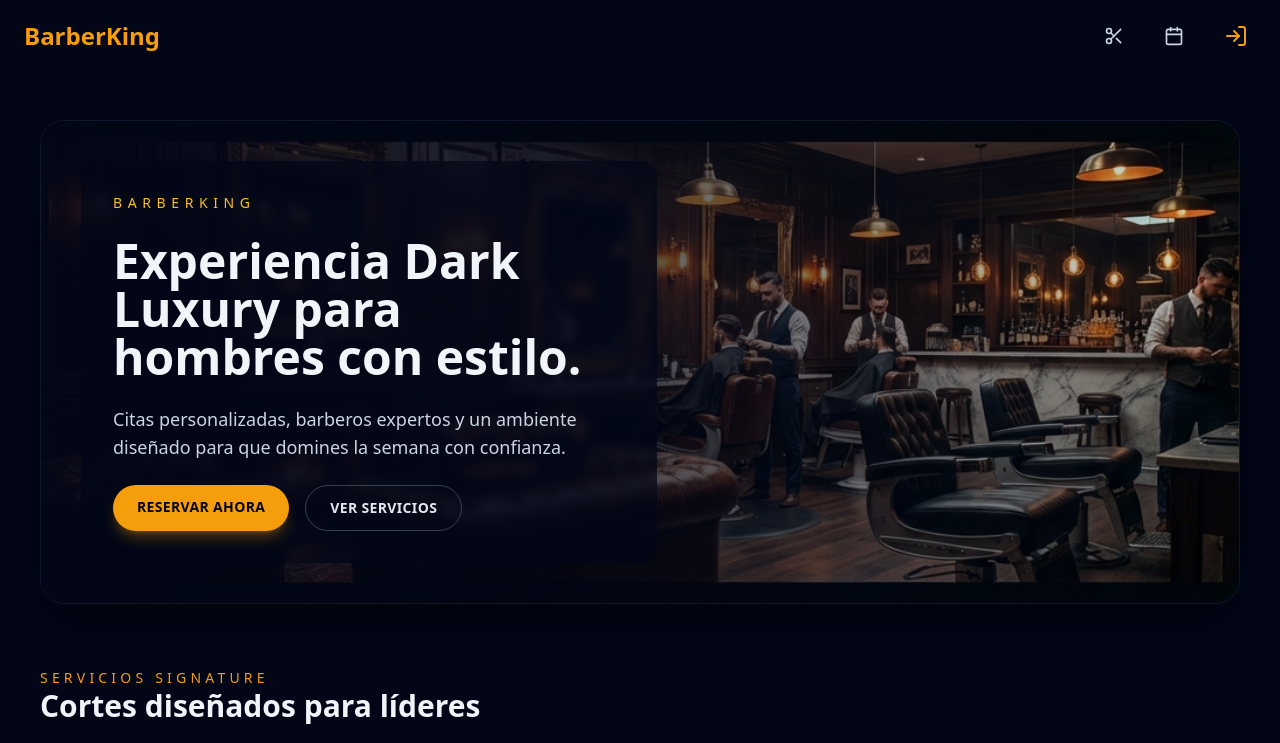
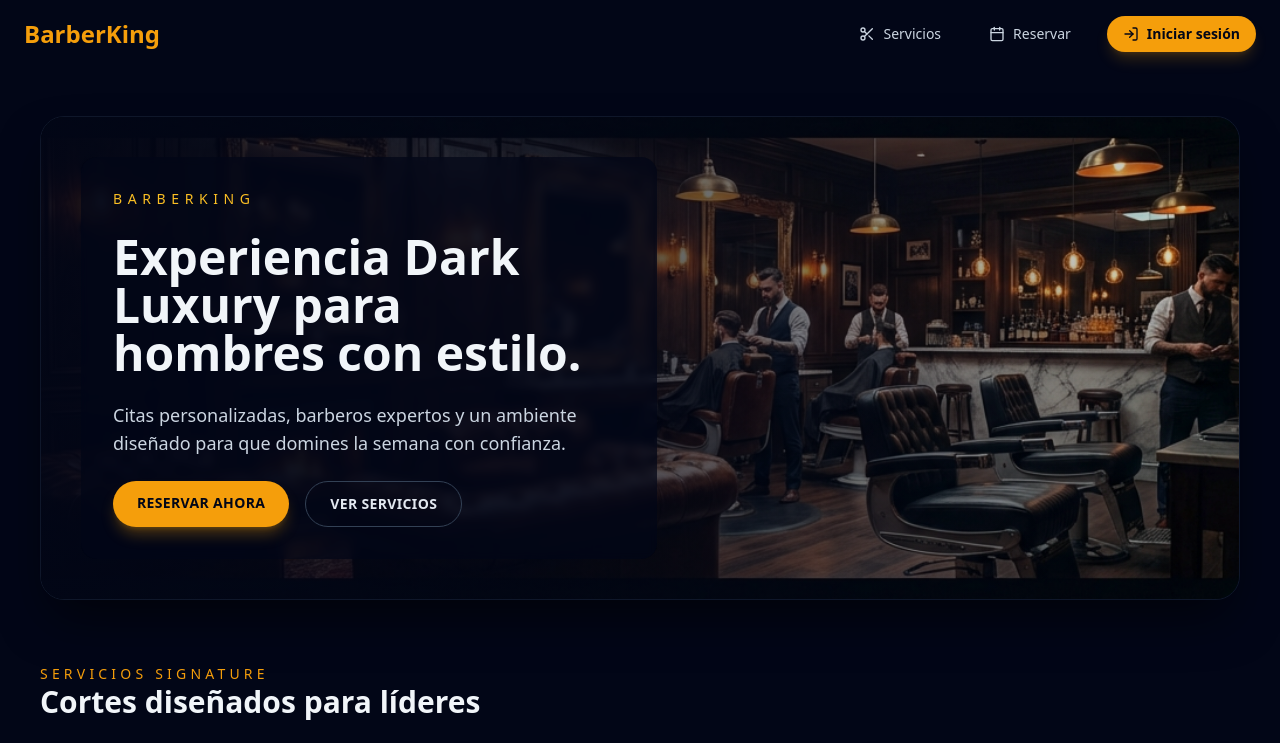
Before and after one commit to basabecode/corteurbano, a Next.js app: page / in a window 1280 px wide. Shown: the top 743 px of the page. Built offline with nearby package versions, Linux system fonts and the light colour scheme; no server answers; the database is empty.

Commit message:
Mejoras UI: Header con texto+iconos y borrado instantáneo de citas canceladas

```diff
--- a/app/(public)/components/Header.tsx
+++ b/app/(public)/components/Header.tsx
@@ -73,65 +73,55 @@ export function Header() {
                 <div className="hidden md:flex items-center gap-6">
                     <Link
                         href="/#servicios"
-                        className="group relative flex items-center justify-center p-2 text-slate-300 hover:text-amber-400 transition-colors"
+                        className="group flex items-center gap-2 px-3 py-2 rounded-full text-slate-300 hover:text-amber-400 hover:bg-slate-900/50 transition-all"
                     >
-                        <Scissors className="h-5 w-5" />
-                        <span className="absolute top-full mt-2 hidden whitespace-nowrap rounded-md bg-slate-800 px-2 py-1 text-xs text-slate-200 opacity-0 transition-opacity group-hover:block group-hover:opacity-100 border border-slate-700 shadow-lg z-50">
-                            Servicios
-                        </span>
+                        <Scissors className="h-4 w-4" />
+                        <span className="text-sm font-medium">Servicios</span>
                     </Link>
 
                     <Link
                         href="/#agenda"
-                        className="group relative flex items-center justify-center p-2 text-slate-300 hover:text-amber-400 transition-colors"
+                        className="group flex items-center gap-2 px-3 py-2 rounded-full text-slate-300 hover:text-amber-400 hover:bg-slate-900/50 transition-all"
                     >
-                        <Calendar className="h-5 w-5" />
-                        <span className="absolute top-full mt-2 hidden whitespace-nowrap rounded-md bg-slate-800 px-2 py-1 text-xs text-slate-200 opacity-0 transition-opacity group-hover:block group-hover:opacity-100 border border-slate-700 shadow-lg z-50">
-                            Reservar
-                        </span>
+                        <Calendar className="h-4 w-4" />
+                        <span className="text-sm font-medium">Reservar</span>
                     </Link>
 
                     {!loading && (
                         user ? (
-                            <div className="flex items-center gap-3">
+                            <div className="flex items-center gap-2">
                                 <Link
                                     href="/dashboard/customer"
-                                    className="group relative flex items-center justify-center p-2 text-slate-300 hover:text-amber-400 transition-colors"
+                                    className="group flex items-center gap-2 px-3 py-2 rounded-full text-slate-300 hover:text-amber-400 hover:bg-slate-900/50 transition-all"
                                 >
-                                    <LayoutDashboard className="h-5 w-5" />
-                                    <span className="absolute top-full mt-2 hidden whitespace-nowrap rounded-md bg-slate-800 px-2 py-1 text-xs text-slate-200 opacity-0 transition-opacity group-hover:block group-hover:opacity-100 border border-slate-700 shadow-lg z-50">
-                                        Mi Panel
-                                    </span>
+                                    <LayoutDashboard className="h-4 w-4" />
+                                    <span className="text-sm font-medium">Mi Panel</span>
                                 </Link>
 
-                                <div className="h-6 w-px bg-slate-700"></div>
+                                <div className="h-6 w-px bg-slate-800 mx-1"></div>
 
-                                <div className="group relative flex items-center justify-center p-2 text-slate-300 cursor-default">
-                                    <User className="h-5 w-5" />
-                                    <span className="absolute top-full mt-2 hidden whitespace-nowrap rounded-md bg-slate-800 px-2 py-1 text-xs text-slate-200 opacity-0 transition-opacity group-hover:block group-hover:opacity-100 border border-slate-700 shadow-lg z-50">
-                                        {user.name || user.email.split('@')[0]}
+                                <div className="flex items-center gap-2 px-3 py-2 text-slate-300 cursor-default">
+                                    <User className="h-4 w-4" />
+                                    <span className="text-sm font-medium">
+                                        {user.name?.split(' ')[0] || user.email.split('@')[0]}
                                     </span>
                                 </div>
 
                                 <button
                                     onClick={handleLogout}
-                                    className="group relative flex items-center justify-center p-2 text-slate-300 hover:text-red-400 transition-colors"
+                                    title="Cerrar Sesión"
+                                    className="flex items-center justify-center p-2 rounded-full text-slate-400 hover:text-red-400 hover:bg-red-500/10 transition-all"
                                 >
-                                    <LogOut className="h-5 w-5" />
-                                    <span className="absolute top-full mt-2 hidden whitespace-nowrap rounded-md bg-slate-800 px-2 py-1 text-xs text-slate-200 opacity-0 transition-opacity group-hover:block group-hover:opacity-100 border border-slate-700 shadow-lg z-50">
-                                        Cerrar Sesión
-                                    </span>
+                                    <LogOut className="h-4 w-4" />
                                 </button>
                             </div>
                         ) : (
                             <Link
                                 href="/login"
-                                className="group relative flex items-center justify-center p-2 text-amber-500 hover:text-amber-400 transition-colors"
+                                className="group flex items-center gap-2 px-4 py-2 rounded-full bg-amber-500 text-slate-950 hover:bg-amber-400 transition-all shadow-lg shadow-amber-500/20"
                             >
-                                <LogIn className="h-6 w-6" />
-                                <span className="absolute top-full mt-2 hidden whitespace-nowrap rounded-md bg-slate-800 px-2 py-1 text-xs text-slate-200 opacity-0 transition-opacity group-hover:block group-hover:opacity-100 border border-slate-700 shadow-lg z-50">
-                                    Iniciar sesión
-                                </span>
+                                <LogIn className="h-4 w-4" />
+                                <span className="text-sm font-bold">Iniciar sesión</span>
                             </Link>
                         )
                     )}
--- a/app/dashboard/customer/components/CustomerDashboardContent.tsx
+++ b/app/dashboard/customer/components/CustomerDashboardContent.tsx
@@ -196,6 +196,8 @@ export function CustomerDashboardContent({ appointments, userEmail, userName }:
             showToast(result.message || 'Citas eliminadas exitosamente', 'success');
             setShowDeleteModal(false);
             setSelectedCancelledAppointments(new Set());
+
+            // Force refresh data
             router.refresh();
         } catch (err) {
             showToast(err instanceof Error ? err.message : 'Error al eliminar las citas', 'error');
```
